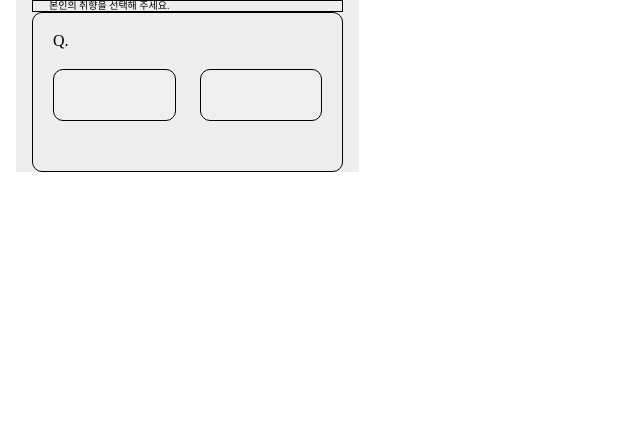
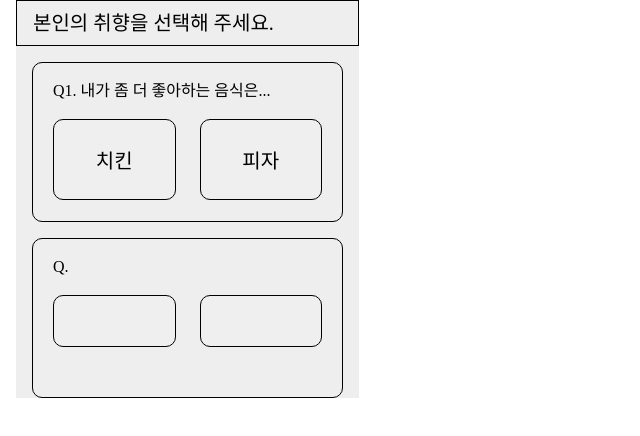
Before and after one commit to SOPT-Hackathon-Web4/sopkathon-client, a React (Vite) app: page /create-quiz in a window 1280 px wide. Shown: the top 436 px of the page, without its empty margins (0-640 px from the left). Built offline with nearby package versions, Linux system fonts and the light colour scheme.

Commit message:
feat: CreateQuiz 페이지 map 구현

```diff
--- a/src/components/QuizBox/QuizBox.tsx
+++ b/src/components/QuizBox/QuizBox.tsx
@@ -3,7 +3,7 @@ import { Generators } from '@styles/generator';
 import { SerializedStyles } from '@typings/commonType';
 
 export interface QuizBoxProps {
-  idx?: number;
+  quizNum?: number;
   title?: string;
   labelLeft?: string;
   labelRight?: string;
@@ -11,11 +11,11 @@ export interface QuizBoxProps {
   customStyle?: SerializedStyles;
 }
 
-const QuizBox = ({ idx, title, labelLeft, labelRight, onClick = () => {} }: QuizBoxProps) => {
+const QuizBox = ({ quizNum, title, labelLeft, labelRight, onClick = () => {} }: QuizBoxProps) => {
   return (
     <QuizBoxContainer>
       <TextContainer>
-        Q{idx}. {title}
+        Q{quizNum}. {title}
       </TextContainer>
       <BtnContainer>
         <QuizBtn className={`button`} onClick={onClick}>
--- a/src/pages/CreateQuiz/CreateQuiz.tsx
+++ b/src/pages/CreateQuiz/CreateQuiz.tsx
@@ -2,10 +2,15 @@ import styled from '@emotion/styled';
 import { QuizBox } from '@components';
 
 const CreateQuiz = () => {
+  const dummyData = [{ title: '내가 좀 더 좋아하는 음식은...', labelLeft: '치킨', labelRight: '피자' }];
+
   return (
     <CreateQuizWrapper>
       <Header>본인의 취향을 선택해 주세요.</Header>
       <QuizBoxesContainer>
+        {dummyData?.map((item, idx) => (
+          <QuizBox quizNum={idx + 1} title={item.title} labelLeft={item.labelLeft} labelRight={item.labelRight}></QuizBox>
+        ))}
         <QuizBox></QuizBox>
       </QuizBoxesContainer>
     </CreateQuizWrapper>
@@ -17,24 +22,26 @@ export default CreateQuiz;
 const CreateQuizWrapper = styled.div`
   width: 100%;
   background-color: ${({ theme }) => theme.color.gray02};
-
-  /* 태승 오빠가 메인에서 padding 줬으므로 develop 올릴 때는 제거하기 */
-  padding: 0 1.6rem;
 `;
 
 const Header = styled.header`
   display: inline-flex;
   align-items: center;
 
+  margin-bottom: 1.6rem;
+  padding: 1.2rem 1.6rem 1.2rem;
   width: 100%;
-  padding-left: 1.6rem;
 
   border: 0.1rem solid black;
+
+  font-size: 2rem;
 `;
 
 const QuizBoxesContainer = styled.section`
   display: flex;
   flex-direction: column;
 
+  padding: 0 1.6rem;
+
   gap: 1.6rem;
 `;
```
